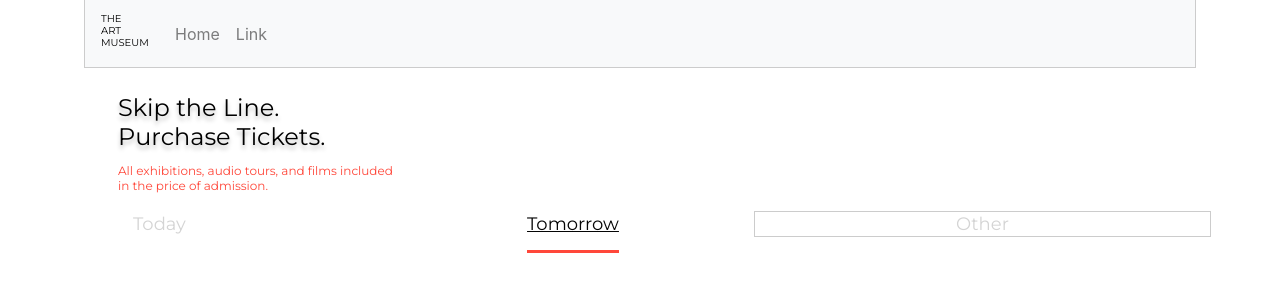
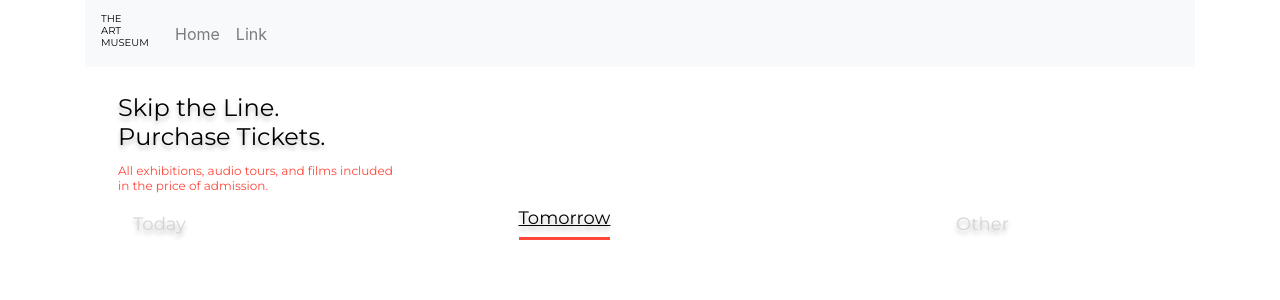
Before and after one commit to zloid/figma-imgs-to-react, a React (Create React App) app: page / in a window 1280 px wide. Shown: the top 300 px of the page. Built offline with nearby package versions, Linux system fonts and the light colour scheme.

Commit message:
refactoring

```diff
--- a/src/components/App.css
+++ b/src/components/App.css
@@ -18,7 +18,7 @@ button:focus {
 }
 
 .col, .navbar {
-  outline: 1px solid #ccc;
+  /* outline: 1px solid #ccc; */
 }
 
 .row {
--- a/src/components/PlanYourVisit.jsx
+++ b/src/components/PlanYourVisit.jsx
@@ -6,9 +6,8 @@ import H1 from './H1'
 import TomatoText from './TomatoText'
 
 const TodayTomorrowText = styled.span`
-  // width: 125px;
   height: 23.72px;
-  left: calc(50% - 125px / 2 + 0.5px);
+  left: calc(50% - 110px / 2 + 0.5px);
   top: calc(50% - 23.72px / 2 - 20.14px);
   font-family: Montserrat;
   font-style: normal;
@@ -16,11 +15,17 @@ const TodayTomorrowText = styled.span`
   font-size: 18px;
   line-height: 22px;
   text-align: center;
-  padding-bottom: 15px;
-  text-decoration-line: ${props => (props.selected ? 'underline' : 'none')}
-  border-bottom: ${props => (props.selected ? '3px solid #ff473a' : 'none')}
-  color: ${props => (props.blocked ? '#D4D4D4' : '#050505')}
-  // display: flex;
+  // left: 10px;
+  text-shadow: 0px 4px 4px rgba(0, 0, 0, 0.25);
+  position: ${props => (props.selected ? 'absolute' : '')};
+  text-decoration-line: ${props => (props.selected ? 'underline' : 'none')};
+  border-bottom: ${props => (props.selected ? '3px solid #ff473a' : 'none')};
+  padding-bottom: ${props => (props.selected ? '30px' : '0px')};
+  margin-top: ${props => (props.selected ? '15px' : '0px')};
+  color: ${props => (props.blocked ? '#D4D4D4' : '#050505')};
+  &:hover {
+    ${props => (props.selected = true)};
+  }
 `
 
 const PlanYourVisit = () => {
```
